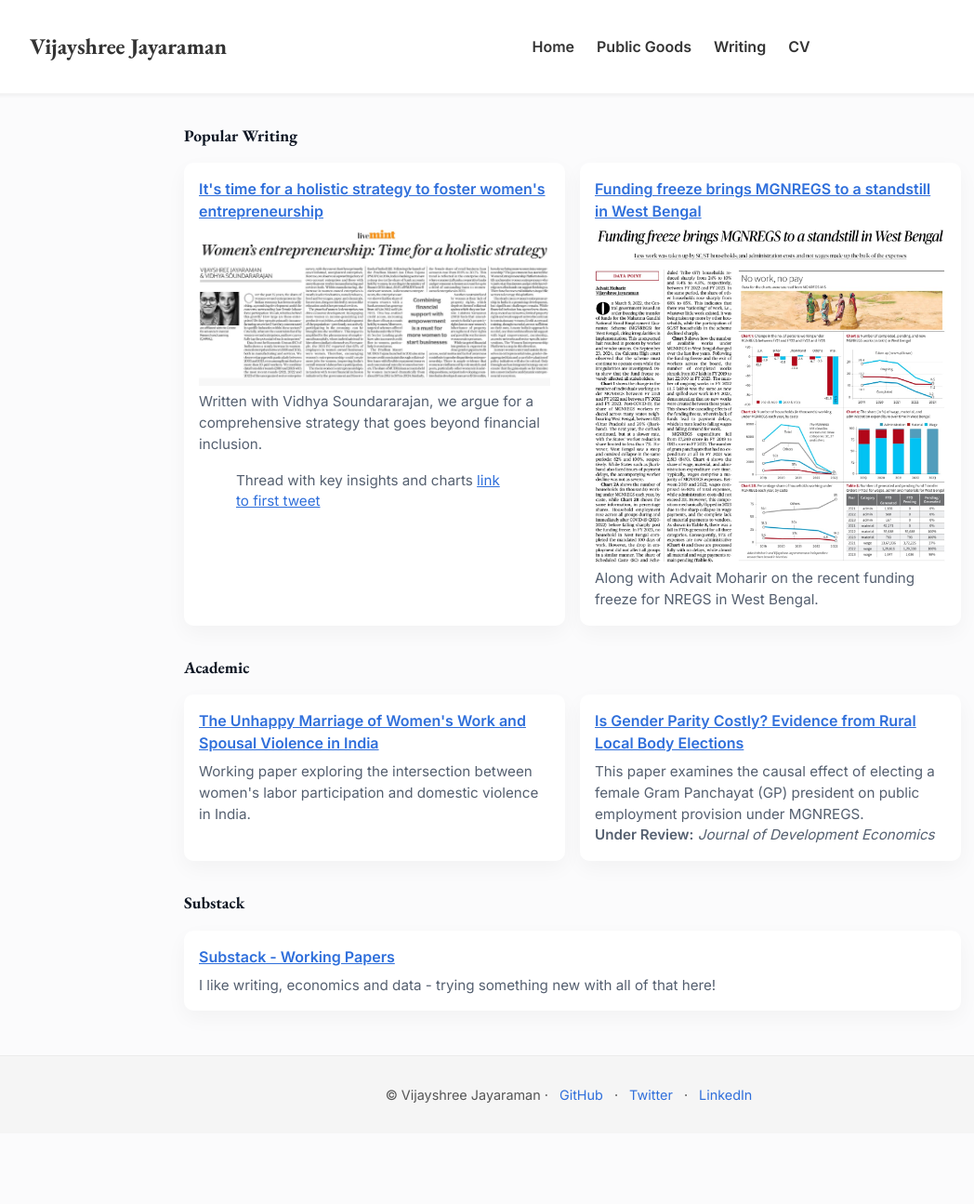
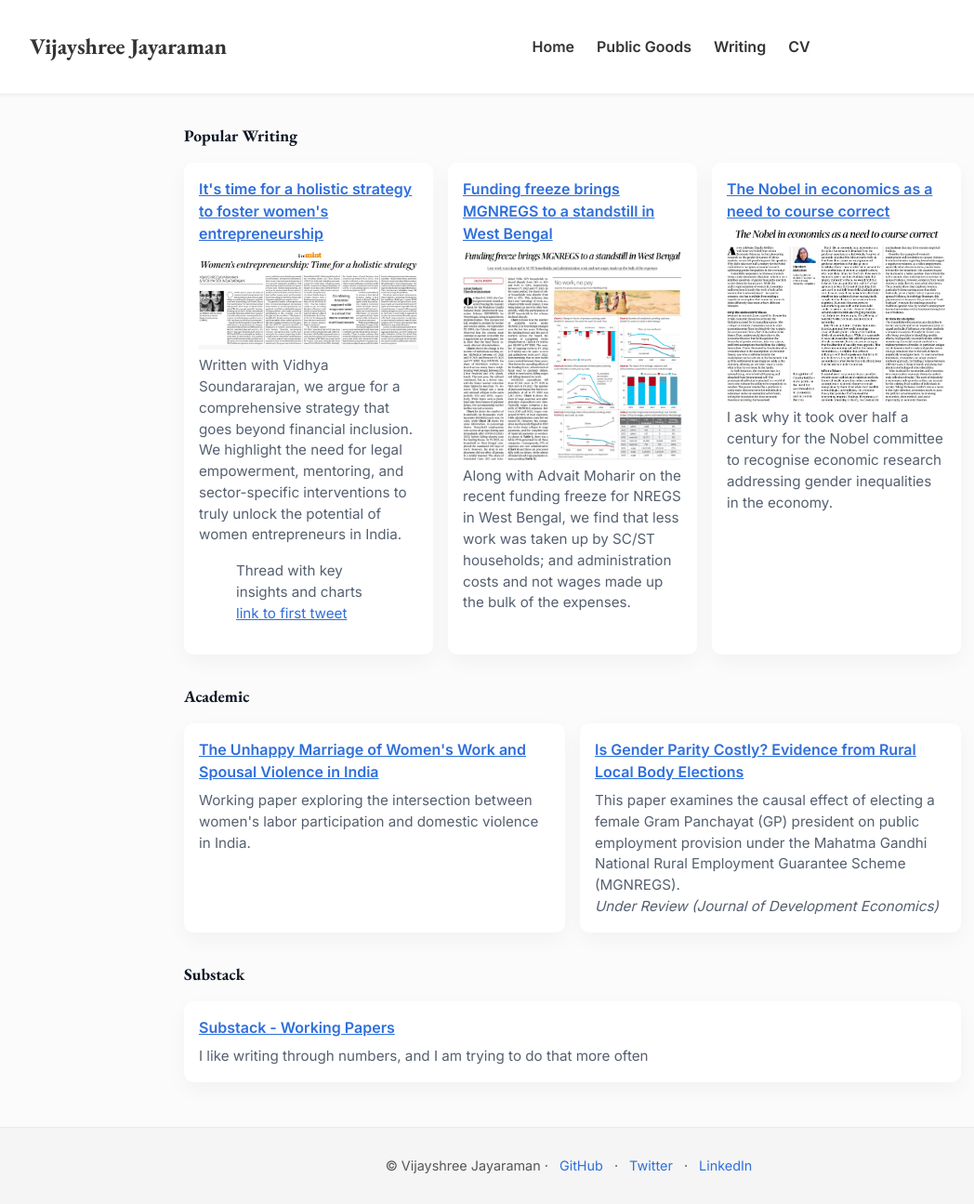
Before and after one commit to vijayshree-jayaraman/vijayshree-jayaraman.github.io, a Jekyll site: the page built from writing.md, in a window 1280 px wide and 1295 px high. Shown: the whole window at 93% size, without its empty margins (24-1072 px from the left). Built offline with Jekyll 4.4.1, drawn with Linux system fonts in a browser that asks for light colours.

Commit message:
Update writing.md

```diff
--- a/writing.md
+++ b/writing.md
@@ -8,37 +8,45 @@ permalink: /writing/
   <section class="section">
     <h2>Popular Writing</h2>
     <div class="card-grid">
-
       <article class="card">
         <h4>
           <a href="https://www.livemint.com/opinion/online-views/women-entrepreneurship-empowerment-labour-force-participation-economic-census-mudra-yojana-pmjdy-businesswomen-11753091186409.html" target="_blank">
             It's time for a holistic strategy to foster women's entrepreneurship
           </a>
         </h4>
-        <img src="/assets/images/article1.jpeg" alt="Article 1" style="max-width:100%;">
-        <p>Written with Vidhya Soundararajan, we argue for a comprehensive strategy that goes beyond financial inclusion.</p>
+        <img src="/assets/images/article1.jpeg" alt="Article 1 Image" style="max-width:100%;">
+        <p>Written with Vidhya Soundararajan, we argue for a comprehensive strategy that goes beyond financial inclusion. We highlight the need for legal empowerment, mentoring, and sector-specific interventions to truly unlock the potential of women entrepreneurs in India.</p>
         <blockquote class="twitter-tweet">
-          <p lang="en" dir="ltr">Thread with key insights and charts <a href="https://x.com/Vijayshreeeee/status/1947974590334152807">link to first tweet</a></p>
+          <p lang="en" dir="ltr">
+            Thread with key insights and charts
+            <a href="https://x.com/Vijayshreeeee/status/1947974590334152807">link to first tweet</a>
+          </p>
         </blockquote>
       </article>
-
       <article class="card">
         <h4>
           <a href="https://www.thehindu.com/data/funding-freeze-brings-mgnregs-to-a-standstill-in-west-bengal/article68810684.ece" target="_blank">
             Funding freeze brings MGNREGS to a standstill in West Bengal
           </a>
         </h4>
-        <img src="/assets/images/article2.jpeg" alt="Article 2" style="max-width:100%;">
-        <p>Along with Advait Moharir on the recent funding freeze for NREGS in West Bengal.</p>
+        <img src="/assets/images/article2.jpeg" alt="Article 2 Image" style="max-width:100%;">
+        <p>Along with Advait Moharir on the recent funding freeze for NREGS in West Bengal, we find that less work was taken up by SC/ST households; and administration costs and not wages made up the bulk of the expenses.</p>
       </article>
-
+      <article class="card">
+        <h4>
+          <a href="https://www.thehindu.com/opinion/op-ed/the-nobel-in-economics-as-a-need-to-course-correct/article67537202.ece" target="_blank">
+            The Nobel in economics as a need to course correct
+          </a>
+        </h4>
+        <img src="/assets/images/article3.jpeg" alt="Article 3 Image" style="max-width:100%;">
+        <p>I ask why it took over half a century for the Nobel committee to recognise economic research addressing gender inequalities in the economy.</p>
+      </article>
     </div>
   </section>
 
   <section class="section">
     <h2>Academic</h2>
     <div class="card-grid">
-
       <article class="card">
         <h4>
           <a href="https://azimpremjiuniversity.edu.in/publications/2023/cse-working-paper-series/the-unhappy-marriage-of-womens-work-and-spousal-violence-in-india" target="_blank">
@@ -47,21 +55,19 @@ permalink: /writing/
         </h4>
         <p>Working paper exploring the intersection between women's labor participation and domestic violence in India.</p>
       </article>
-
       <article class="card">
         <h4>
           <a href="https://www.dropbox.com/scl/fi/otoowrctxsx89e13y7skd/cost_of_gender_parity_working_paper.pdf?rlkey=lxb51hq370ioy7vyoabyfif58&dl=0" target="_blank">
             Is Gender Parity Costly? Evidence from Rural Local Body Elections
           </a>
         </h4>
-        <p>This paper examines the causal effect of electing a female Gram Panchayat (GP) president on public employment provision under MGNREGS.</p>
-        <p><strong>Under Review:</strong> <em>Journal of Development Economics</em></p>
+        <p>This paper examines the causal effect of electing a female Gram Panchayat (GP) president on public employment provision under the Mahatma Gandhi National Rural Employment Guarantee Scheme (MGNREGS).</p>
+        <p><em>Under Review (Journal of Development Economics)</em></p>
       </article>
-
     </div>
   </section>
 
-  <section class="section substack-box">
+  <section class="section">
     <h2>Substack</h2>
     <div class="card-grid">
       <article class="card">
@@ -70,8 +76,8 @@ permalink: /writing/
             Substack - Working Papers
           </a>
         </h4>
-        <p>I like writing, economics and data - trying something new with all of that here!</p>
+        <p>I like writing through numbers, and I am trying to do that more often</p>
       </article>
     </div>
   </section>
-</div>>
+</div>
```
